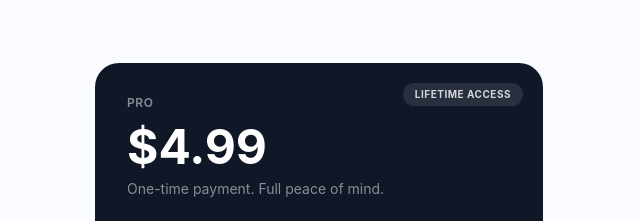
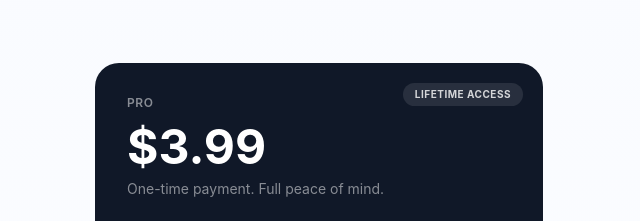
Before and after one commit to anishsarkars/portfolio-anish, a React (Vite) app: page / in a window 1280 px wide. Shown: the part 2960-3181 px from the top of the page, without its empty margins (321-961 px from the left). Built offline with nearby package versions, Linux system fonts and the light colour scheme; no server answers.

Commit message:
ui: change base price to .99

```diff
--- a/src/App.tsx
+++ b/src/App.tsx
@@ -195,7 +195,7 @@ const HeroInteractiveApp = () => {
 // ─── Landing Page ─────────────────────────────────────────────────────────────────
 function LandingPage() {
   const [mobileMenuOpen, setMobileMenuOpen] = useState(false);
-  const [price, setPrice] = useState('$4.99');
+  const [price, setPrice] = useState('$3.99');
   const [checkoutUrl, setCheckoutUrl] = useState('https://checkout.dodopayments.com/buy/pdt_0NoBY402NVcTMuBFidffE?quantity=1&redirect_url=https://mino.aniish.me/success');
 
   useEffect(() => {
```
